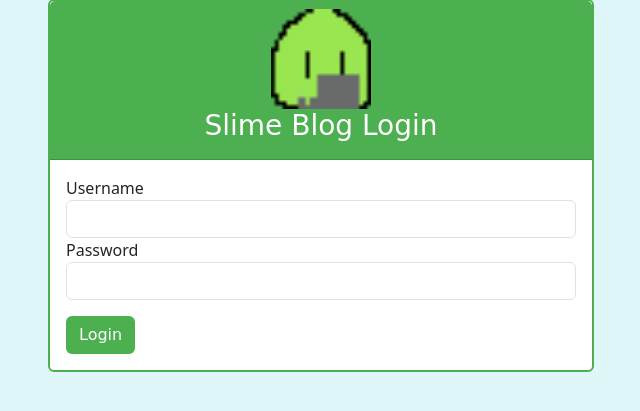
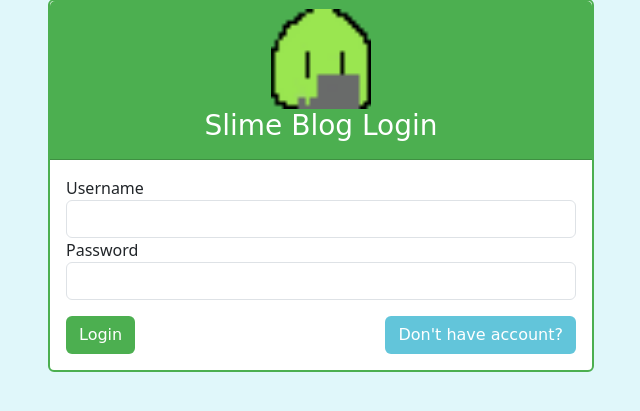
Before and after one commit to NearBee/Slime_Blog, a Django app: page /account/login/ in a window 1280 px wide. Shown: the part 157-568 px from the top of the page, without its empty margins (319-959 px from the left). Run offline with Django 5.2, Linux system fonts and the light colour scheme; some web fonts are replaced.

Commit message:
Added a "don't have account" button as well styling to login page, WIP proper linking to registration

```diff
--- a/slime_blog/slime_blog_app/static/styles.css
+++ b/slime_blog/slime_blog_app/static/styles.css
@@ -52,6 +52,15 @@ body {
     background-color: #388e3c;
 }
 
+.btn-slime-variant {
+    background-color: #62C5DA;
+    color: white;
+}
+
+.btn-slime-variant:hover {
+    background-color: #40A7BD;
+}
+
 .slime-logo {
     display: block;
     margin: 0 auto;
--- a/slime_blog/slime_blog_app/templates/login.html
+++ b/slime_blog/slime_blog_app/templates/login.html
@@ -24,7 +24,16 @@
                             <label for="password">Password</label>
                             <input type="password" name="password" id="password" class="form-control" required>
                         </div>
-                        <button type="submit" class="btn btn-slime btn-block mt-3">Login</button>
+                        <div class="row justify-content-around">
+                            <div class="col-md-6">
+                                <button type="submit" class="btn btn-slime btn-block mt-3">Login</button>
+                            </div>
+                            <div class="col-md-6 text-end">
+                                <!-- Need to remove from form and have as a seperate link -->
+                                <button type="submit" class='btn btn-slime-variant btn-block mt-3'>Don't have
+                                    account?</button>
+                            </div>
+                        </div>
                     </form>
                 </div>
             </div>
```
